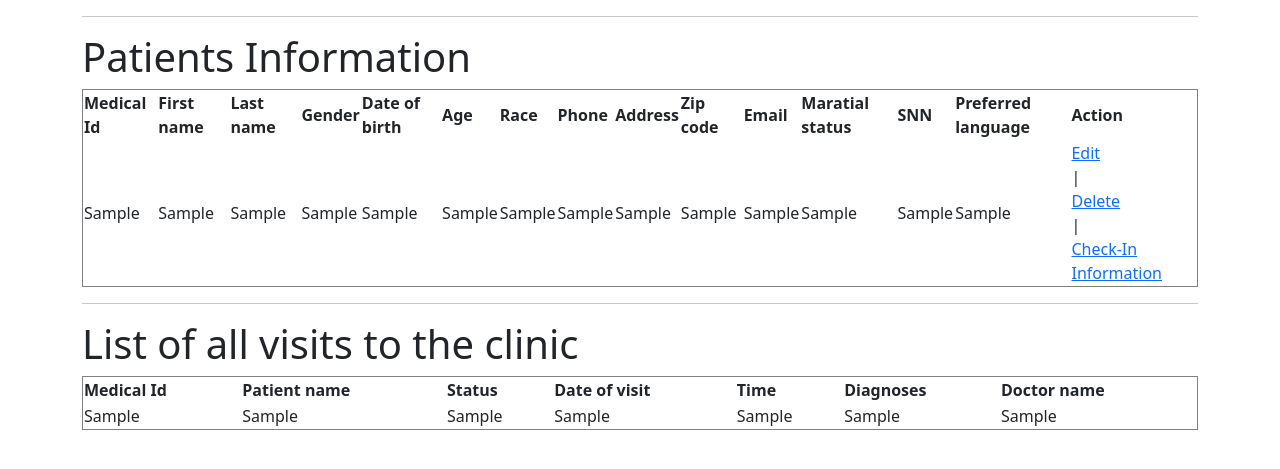
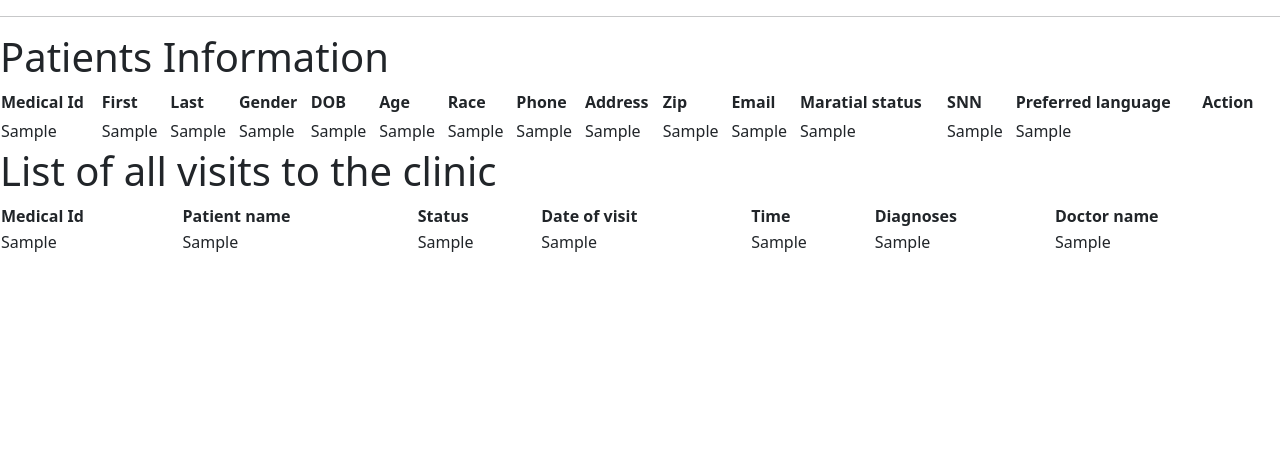
Before and after one commit to tarunchopra14/ITCS-6112-HealthCareAppointmentSystem, a Django app: template emrSystem/templates/home.html in a window 1280 px wide. Shown: the part 56-525 px from the top of the page. Run offline with Django 4.2, Linux system fonts and the light colour scheme; the template is opened without the code that fills it: most values are stand-ins (such as "Sample title", 1, 10 or a date in 2020).

Commit message:
some work on the tables

```diff
--- a/emrSystem/emrSystem/settings.py
+++ b/emrSystem/emrSystem/settings.py
@@ -82,7 +82,7 @@ DATABASES = {
         'ENGINE': 'django.db.backends.mysql',
         'NAME': 'emrsystem',
         'USER': 'root',
-        'PASSWORD': 'admin',
+        'PASSWORD': 'Beer4d0g***',
         'HOST': '127.0.0.1',
         'PORT': '3306'
     }
--- a/emrSystem/templates/home.html
+++ b/emrSystem/templates/home.html
@@ -7,25 +7,29 @@
 <hr>
 <h1>Patients Information</h1>
 <div>
-<table style="width:100%", border = "1px solid black">
+<table style="width:100%" class="table-fit">
+    <thead class="thead-dark">
         <tr>
-        <th>Medical Id</th>
-        <th>First name</th>
-        <th>Last name</th>
-        <th>Gender</th>
-        <th>Date of birth</th>
-        <th>Age</th>
-        <th>Race</th>
-        <th>Phone</th>
-        <th>Address</th>
-        <th>Zip code</th>
-        <th>Email</th>
-        <th>Maratial status</th>
-        <th>SNN</th>
-        <th>Preferred language</th>
-        <th>Action</th>
+          <th scope="col">Medical Id</th>
+          <th scope="col">First</th>
+          <th scope="col">Last</th>
+          <th scope="col">Gender</th>
+          <th scope="col">DOB</th>
+          <th scope="col">Age</th>
+          <th scope="col">Race</th>
+          <th scope="col">Phone</th>
+          <th scope="col">Address</th>
+          <th scope="col">Zip</th>
+          <th scope="col">Email</th>
+          <th scope="col">Maratial status</th>
+          <th scope="col">SNN</th>
+          <th scope="col">Preferred language</th>
+          <th scope="col">Action</th>
         </tr>
+      </thead>
+      <tbody>
     {% for patient in patients %}
+
         <tr>
             <td>{{patient.0}}</td>
             <td>{{patient.1}}</td>
@@ -41,29 +45,35 @@
             <td>{{patient.11}}</td>
             <td>{{patient.12}}</td>
             <td>{{patient.13}}</td>
-        <td><div><a href="{% url 'update-patient' patient.0 %}">Edit</a> </div>
-            <span>|</span>
-            <div><a href="{% url 'delete-patient' patient.0 %}">Delete</a></div>
-            <span>|</span>
-            <div><a href="{% url 'check_in_patient' %}">Check-In Information</a> </div>
+            <td>
+                <a href="{% url 'check_in_patient' %}" class="view" title="View" data-toggle="tooltip"><i class="material-icons">&#xE417;</i></a>
+                <a href="{% url 'update-patient' patient.0 %}" class="edit" title="Edit" data-toggle="tooltip"><i class="material-icons">&#xE254;</i></a>
+                <a href="{% url 'delete-patient' patient.0 %}" class="delete" title="Delete" data-toggle="tooltip"><i class="material-icons">&#xE872;</i></a>
+            </td>
+        </tr>
 
-    </tr>
+
     {% endfor %}
+</tbody>
 </table>
+
+
 </div>
-<hr>
 <h1>List of all visits to the clinic</h1>
 <div>
-<table style="width:100%", border = "1px solid black">
+<table style="width:100%" class="table-fit">
+    <thead class="thead-dark">
         <tr>
-        <th>Medical Id</th>
-        <th>Patient name</th>
-        <th>Status</th>
-        <th>Date of visit</th>
-        <th>Time</th>
-        <th>Diagnoses</th>
-        <th>Doctor name</th>
+            <th scope="col">Medical Id</th>
+            <th scope="col">Patient name</th>
+            <th scope="col">Status</th>
+            <th scope="col">Date of visit</th>
+            <th scope="col">Time</th>
+            <th scope="col">Diagnoses</th>
+            <th scope="col">Doctor name</th>
         </tr>
+    </thead>
+    <tbody>
        {% for visit in visits %}
         <tr>
             <td>{{visit.0}}</td>
@@ -74,6 +84,8 @@
             <td>{{visit.5}}</td>
             <td>{{visit.6}}</td>
         </tr>
+    </tbody>
+
     {% endfor %}
   </table>
 </div>
--- a/emrSystem/templates/main.html
+++ b/emrSystem/templates/main.html
@@ -8,10 +8,11 @@
     <meta name='viewport' content='width=device-width, initial-scale=1'>
     <link href="https://cdn.jsdelivr.net/npm/bootstrap@5.3.0/dist/css/bootstrap.min.css" rel="stylesheet" integrity="sha384-9ndCyUaIbzAi2FUVXJi0CjmCapSmO7SnpJef0486qhLnuZ2cdeRhO02iuK6FUUVM" crossorigin="anonymous">
     <script src="https://cdn.jsdelivr.net/npm/bootstrap@5.3.0/dist/js/bootstrap.bundle.min.js" integrity="sha384-geWF76RCwLtnZ8qwWowPQNguL3RmwHVBC9FhGdlKrxdiJJigb/j/68SIy3Te4Bkz" crossorigin="anonymous"></script>
+    <link rel="stylesheet" href="https://fonts.googleapis.com/icon?family=Material+Icons">
 </head>
 <body>
     {% include 'navbar.html' %}
-    <div class="container">
+    <div class=".wide-container">
         {% block content %}
     </div>
 
```
Lines whose indentation alone changed are shown as unchanged.
